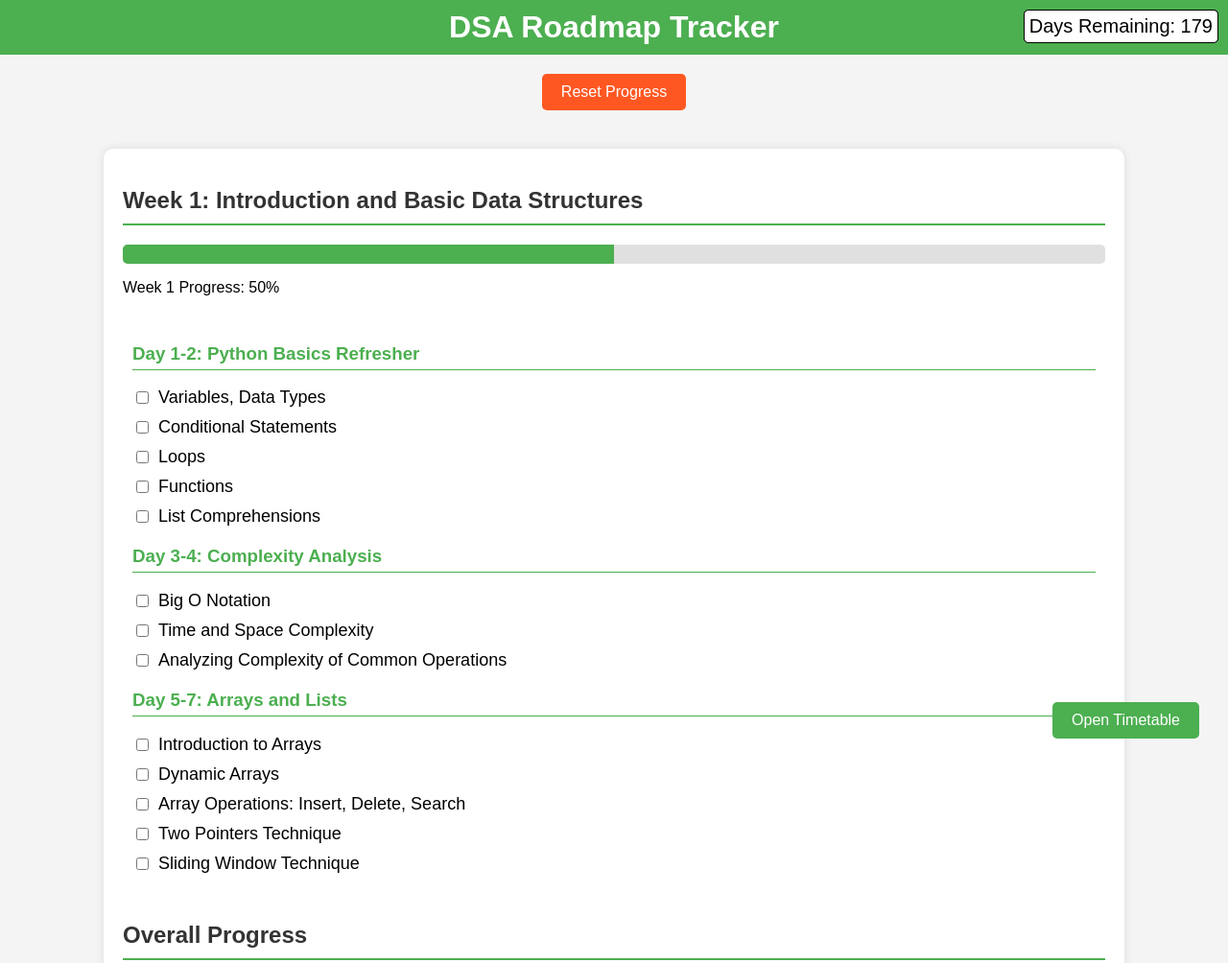
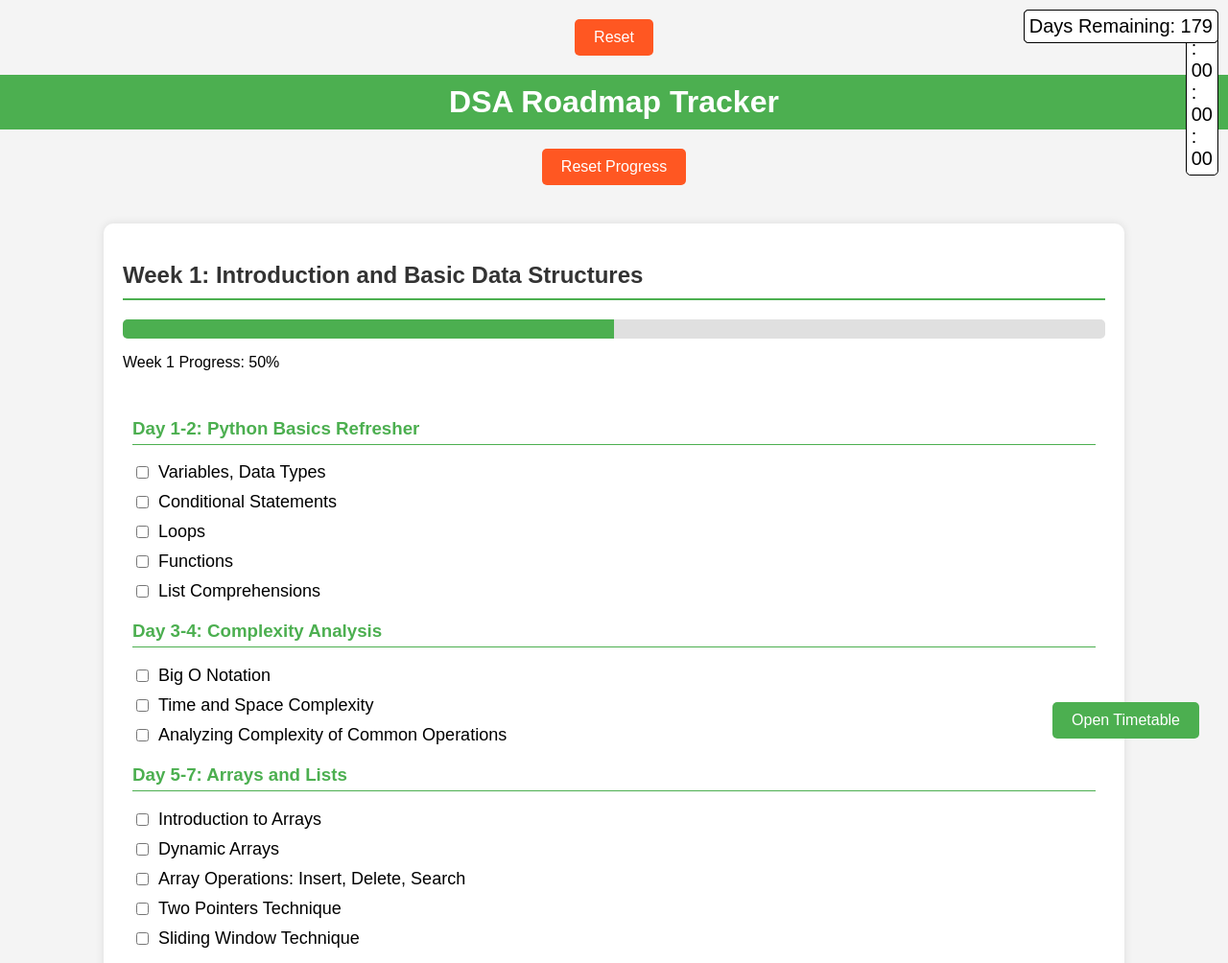
Before and after one commit to Yaswanthsai888/DSA_progress, a plain HTML site: page index.html in a window 1280 px wide. Shown: the top 1004 px of the page at 96% size. Drawn offline with Linux system fonts and the light colour scheme.

Commit message:
Update index.html

```diff
--- a/index.html
+++ b/index.html
@@ -8,7 +8,17 @@
     <link rel="stylesheet" href="styles.css">
 </head>
 <body>
-    <div id="countdown" class="countdown"></div>
+    <div id="countdown">
+        <div class="time-unit" id="days">00</div>
+        <span class="separator">:</span>
+        <div class="time-unit" id="hours">00</div>
+        <span class="separator">:</span>
+        <div class="time-unit" id="minutes">00</div>
+        <span class="separator">:</span>
+        <div class="time-unit" id="seconds">00</div>
+    </div>
+    <button id="resetButton">Reset</button>
+    <script src="script.js"></script>
 
 
     <h1>DSA Roadmap Tracker</h1>
```
